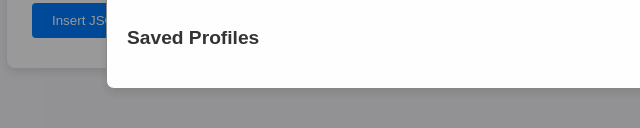
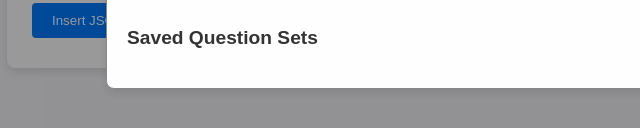
Before and after one commit to lonixchu-hk/simple-mc-practice-builder, a plain HTML site: page index.html in a window 1280 px wide. Shown: the part 448-576 px from the top of the page, 213-853 px from the left. Drawn offline with Linux system fonts and the light colour scheme.

Commit message:
Update saved question sets heading

```diff
--- a/index.html
+++ b/index.html
@@ -31,7 +31,7 @@
         <input type="file" id="json-file-input" />
         <textarea id="json-textarea" placeholder="Paste JSON here"></textarea>
         <button id="load-json">Load JSON</button>
-        <h3>Saved Profiles</h3>
+        <h3>Saved Question Sets</h3>
         <ul id="json-profiles"></ul>
       </div>
     </div>
```
